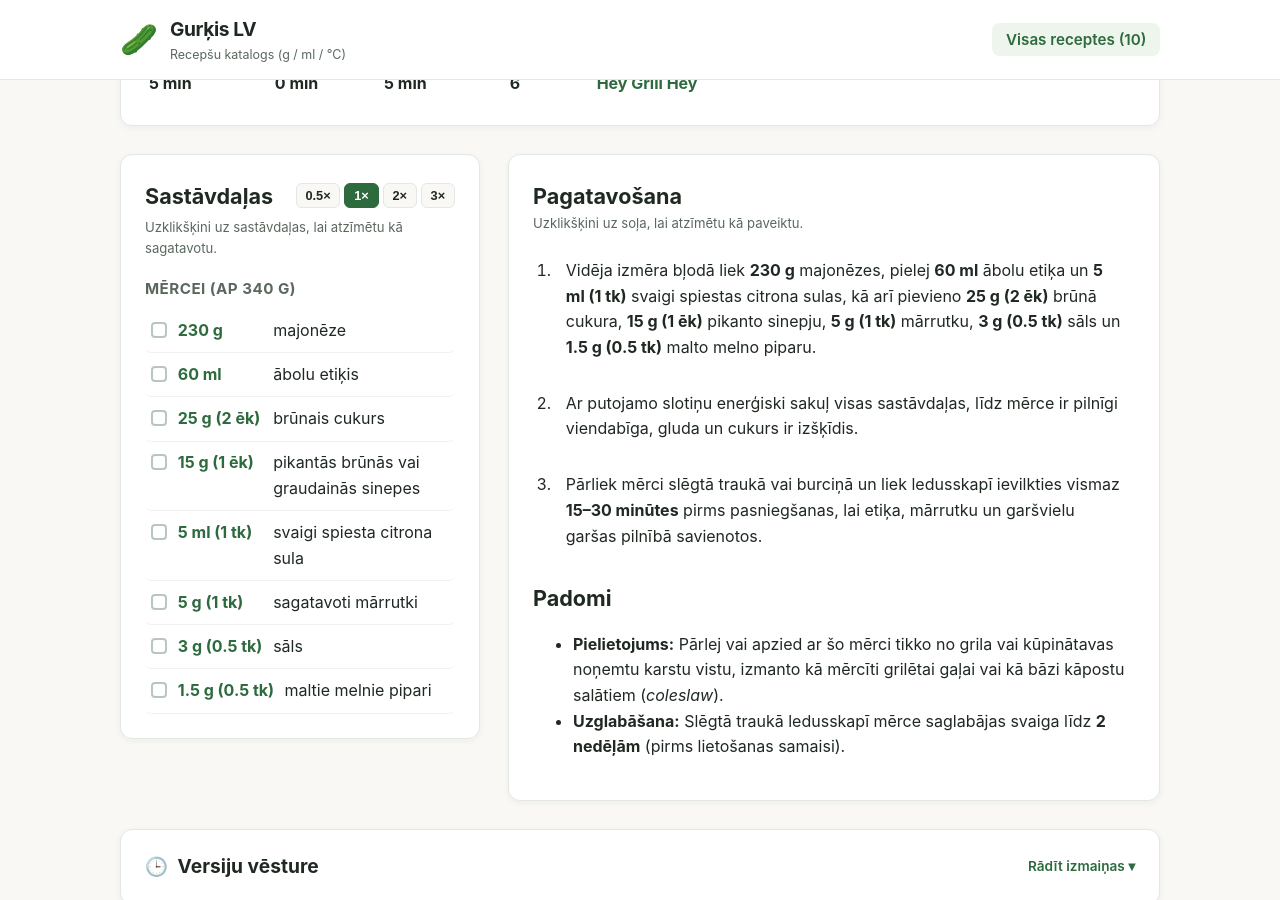
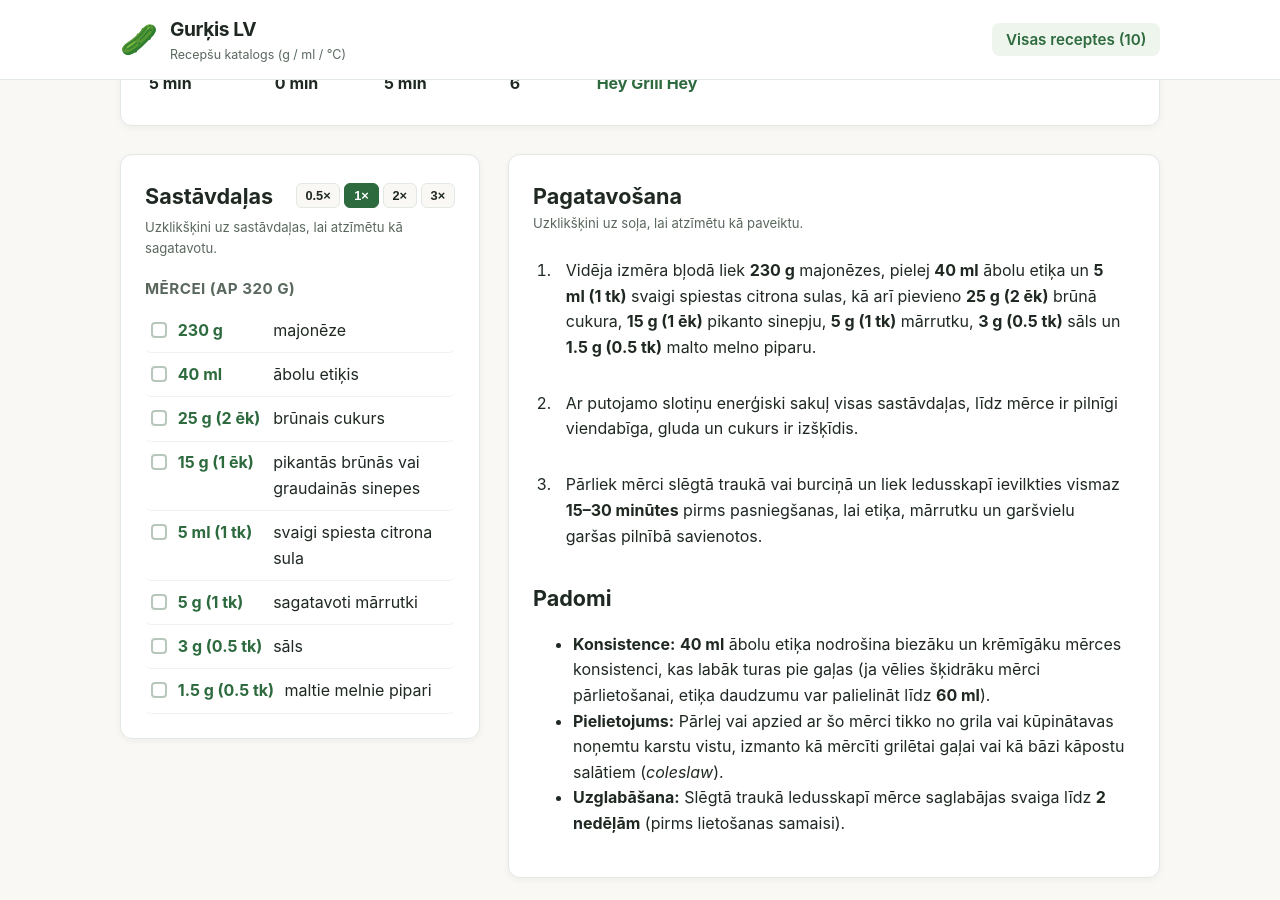
Before and after one commit to HermanisV/gurkis.lv, a Jekyll site: the page built from _recipes/alabamas-balta-merce.md, in a window 1280 px wide and 900 px high, scrolled down 315 px. Built offline with Jekyll 4.4.1, drawn with Linux system fonts in a browser that asks for light colours; comment, search, counter and statistics services are not loaded.

Commit message:
Alabamas baltā mērce: samazināts ābolu etiķis uz 40 ml biezākai konsistencei

```diff
--- a/_recipes/alabamas-balta-merce.md
+++ b/_recipes/alabamas-balta-merce.md
@@ -15,13 +15,13 @@ cook_time: 0
 servings: 6
 source_url: "https://heygrillhey.com/alabama-white-sauce/"
 source_name: "Hey Grill Hey"
-date: 2026-10-21
+date: 2026-10-22
 ingredients:
-  - group: "Mērcei (ap 340 g)"
+  - group: "Mērcei (ap 320 g)"
     items:
       - amount: "230 g"
         item: "majonēze"
-      - amount: "60 ml"
+      - amount: "40 ml"
         item: "ābolu etiķis"
       - amount: "25 g (2 ēk)"
         item: "brūnais cukurs"
@@ -37,11 +37,12 @@ ingredients:
         item: "maltie melnie pipari"
 ---
 
-1. Vidēja izmēra bļodā liek **230 g** majonēzes, pielej **60 ml** ābolu etiķa un **5 ml (1 tk)** svaigi spiestas citrona sulas, kā arī pievieno **25 g (2 ēk)** brūnā cukura, **15 g (1 ēk)** pikanto sinepju, **5 g (1 tk)** mārrutku, **3 g (0.5 tk)** sāls un **1.5 g (0.5 tk)** malto melno piparu.
+1. Vidēja izmēra bļodā liek **230 g** majonēzes, pielej **40 ml** ābolu etiķa un **5 ml (1 tk)** svaigi spiestas citrona sulas, kā arī pievieno **25 g (2 ēk)** brūnā cukura, **15 g (1 ēk)** pikanto sinepju, **5 g (1 tk)** mārrutku, **3 g (0.5 tk)** sāls un **1.5 g (0.5 tk)** malto melno piparu.
 2. Ar putojamo slotiņu enerģiski sakuļ visas sastāvdaļas, līdz mērce ir pilnīgi viendabīga, gluda un cukurs ir izšķīdis.
 3. Pārliek mērci slēgtā traukā vai burciņā un liek ledusskapī ievilkties vismaz **15–30 minūtes** pirms pasniegšanas, lai etiķa, mārrutku un garšvielu garšas pilnībā savienotos.
 
 ## Padomi
 
+- **Konsistence:** **40 ml** ābolu etiķa nodrošina biezāku un krēmīgāku mērces konsistenci, kas labāk turas pie gaļas (ja vēlies šķidrāku mērci pārlietošanai, etiķa daudzumu var palielināt līdz **60 ml**).
 - **Pielietojums:** Pārlej vai apzied ar šo mērci tikko no grila vai kūpinātavas noņemtu karstu vistu, izmanto kā mērcīti grilētai gaļai vai kā bāzi kāpostu salātiem (*coleslaw*).
 - **Uzglabāšana:** Slēgtā traukā ledusskapī mērce saglabājas svaiga līdz **2 nedēļām** (pirms lietošanas samaisi).
```
